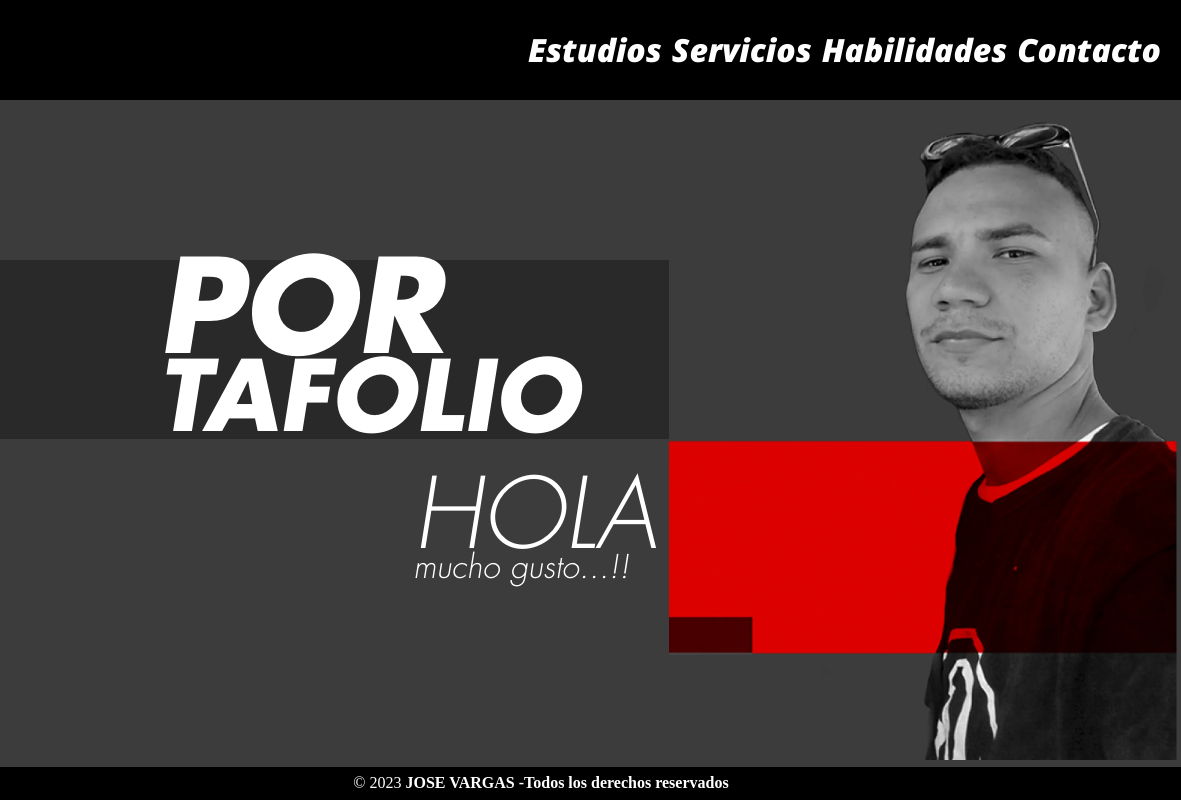
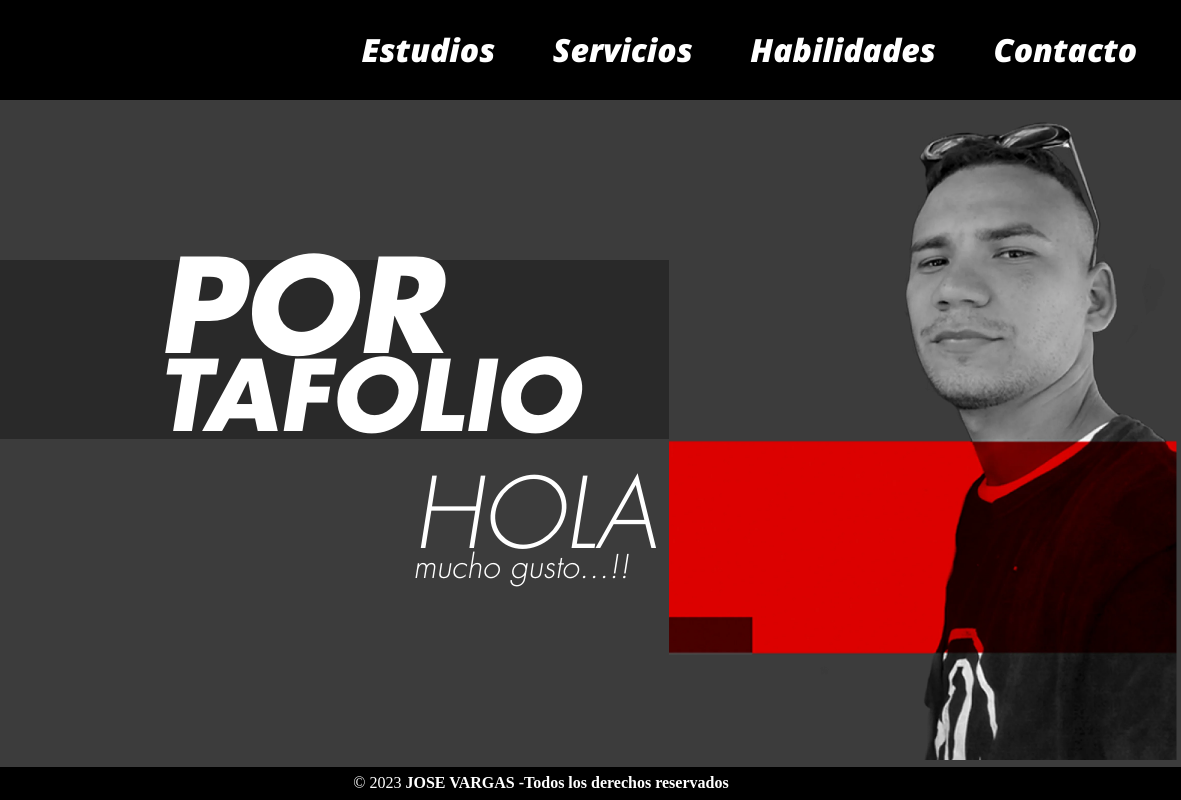
Before and after one commit to RGneo7/webjose, a plain HTML site: page index.html in a window 1280 px wide. Shown: the full height of the page, 99-1280 px from the left. Drawn offline with Linux system fonts and the light colour scheme.

Commit message:
cambios en menu

```diff
--- a/css/estilos.css
+++ b/css/estilos.css
@@ -248,12 +248,8 @@ img {
   }
   nav{
     display:flex;
-    justify-content: center;
     align-items: center;
-  }
-  nav a{
-    font-weight: bold;
-    margin: 0px 2px;
+    justify-content: space-around;
   }
 
   .logo{
@@ -512,15 +508,6 @@ footer{
       display:flex;
       justify-content: flex-start;
       align-items: center;
-    }
-
-    nav{
-      display:flex;
-      justify-content: flex-end;
-      align-items: center;
-    }
-    nav a{
-      margin: 0px 5px;
     }
 
     .logo{
```
